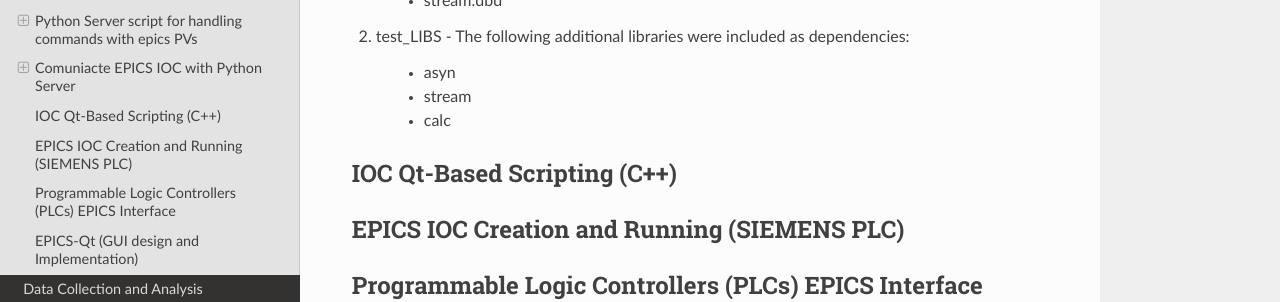
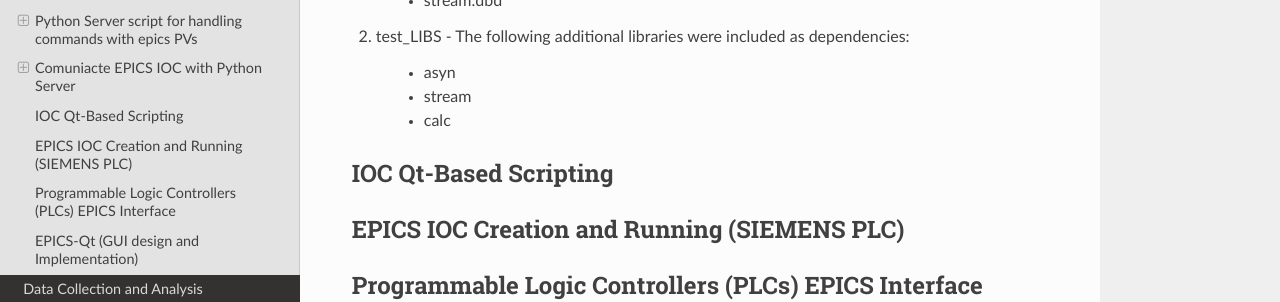
Before and after one commit to SESAME-Synchrotron/CCD, a Sphinx documentation site: the page built from docs/source/Control.rst, in a window 1280 px wide and 900 px high, scrolled down 21459 px. Shown: the part 354-656 px from the top of the window. Built offline with Sphinx 7.4.7 and the Read the Docs theme 2.0.0, drawn with Linux system fonts in a browser that asks for light colours.

```diff
--- a/docs/source/Control.rst
+++ b/docs/source/Control.rst
@@ -914,7 +914,7 @@
 
 
 
-IOC Qt-Based Scripting (C++)
+IOC Qt-Based Scripting
 -----------------------------
 
 EPICS IOC Creation and Running (SIEMENS PLC)
```
